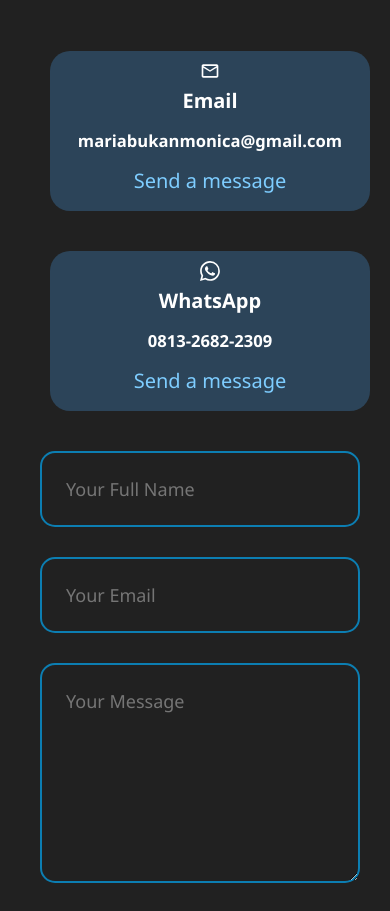
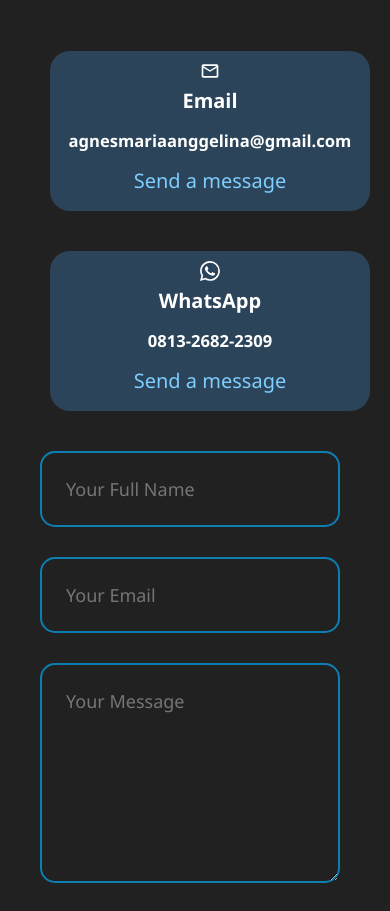
Before and after one commit to nesngenes/personalportofolio, a React (Create React App) app: page / in a window 390 px wide. Shown: the part 4192-5103 px from the top of the page. Built offline with nearby package versions, Linux system fonts and the light colour scheme.

Commit message:
harus professional

```diff
--- a/src/components/GetInTouch/GetInTouch.jsx
+++ b/src/components/GetInTouch/GetInTouch.jsx
@@ -36,8 +36,8 @@ const GetInTouch = () => {
                     <article className='artikel'>
                         <MdOutlineMailOutline />
                         <h4>Email</h4>
-                        <h5>mariabukanmonica@gmail.com</h5>
-                        <a href='mailto:mariabukanmonica@gmail.com'>Send a message</a>
+                        <h5>agnesmariaanggelina@gmail.com</h5>
+                        <a href='mailto:agnesmariaanggelina@gmail.com'>Send a message</a>
                     </article>
 
                     <article className='artikel'>
--- a/src/components/GetInTouch/styles.css
+++ b/src/components/GetInTouch/styles.css
@@ -93,6 +93,6 @@
 
     .text-form {
         margin: 0;
-        width: 320px;
+        width: 300px;
     }
 }
```
